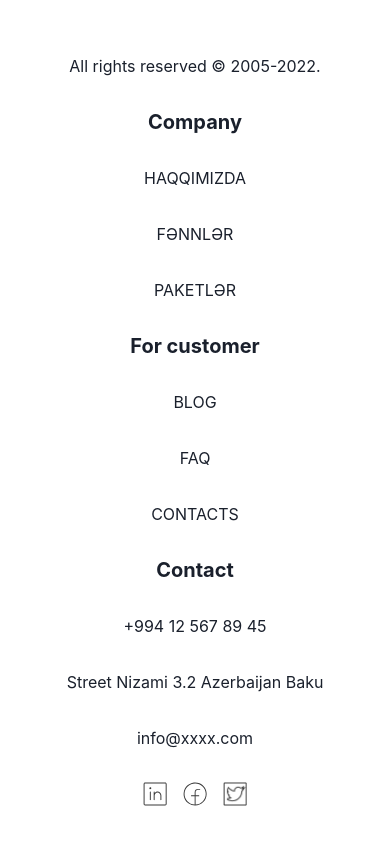
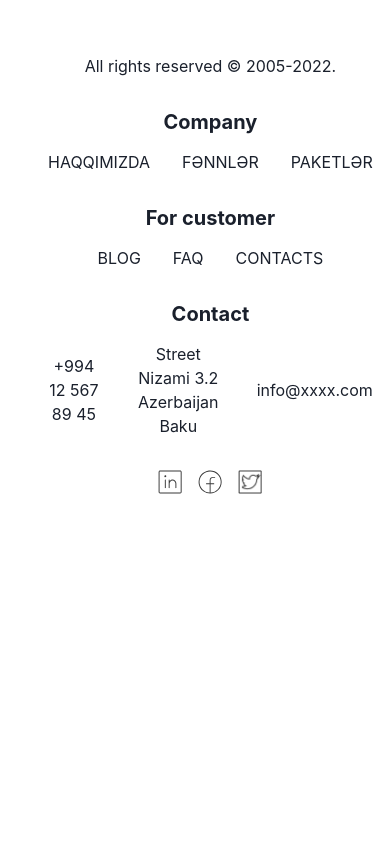
Before and after one commit to ccavad/edumetrics, a React (Vite) app: page / in a window 390 px wide. Shown: the part 4481-5325 px from the top of the page. After the commit the page ends 5139 px from the top, so only its background shows below. Built offline with nearby package versions, Linux system fonts and the light colour scheme; no server answers.

Commit message:
footer responsive

```diff
--- a/src/components/layout/Footer.jsx
+++ b/src/components/layout/Footer.jsx
@@ -18,6 +18,7 @@ function Footer() {
     <>
       <Flex
         width="100%"
+        direction={{ base: "column", md: "row" }} // Column on mobile, row on laptop
         justifyContent={{
           base: "center",
           md: "space-between",
@@ -29,6 +30,7 @@ function Footer() {
         p={4}
         mb="100px"
       >
+        {/* "All rights reserved" Section */}
         <Text
           minWidth="150px"
           textAlign={{
@@ -45,10 +47,18 @@ function Footer() {
           All rights reserved © 2005-2022.
         </Text>
 
+        {/* Company, For Customer, and Contact Lists */}
+        <Flex
+          direction={{ base: "column", md: "row" }} // Stack in column on mobile, side by side on laptop
+          justifyContent="center"
+          alignItems={{ base: "center", md: "flex-start" }}
+          gap={8} // Gap between the three lists
+          mb={{ base: 4, md: 0 }}
+          flexGrow={2}
+        >
           {/* Company List */}
           <UnorderedList
             minWidth="150px"
-          flexGrow={1}
             styleType="none"
             m={0}
             p={0}
@@ -56,12 +66,12 @@ function Footer() {
               base: "center",
               md: "left",
             }}
-          mb={{ base: 4, md: 0 }}
           >
-          <Heading as="h5" size="md" mb={8}>
+            <Heading as="h5" size="md" mb={4}>
               Company
             </Heading>
             <Stack
+              direction={{ base: "row", md: "column" }} // Side-by-side on mobile, stacked on laptop
               spacing="2rem"
               alignItems={{ base: "center", md: "flex-start" }}
             >
@@ -80,17 +90,19 @@ function Footer() {
           {/* For Customer List */}
           <UnorderedList
             minWidth="150px"
-          flexGrow={1}
             styleType="none"
             m={0}
             p={0}
-          textAlign={{ base: "center", md: "left" }}
-          mb={{ base: 4, md: 0 }}
+            textAlign={{
+              base: "center",
+              md: "left",
+            }}
           >
-          <Heading as="h5" size="md" mb={8}>
+            <Heading as="h5" size="md" mb={4}>
               For customer
             </Heading>
             <Stack
+              direction={{ base: "row", md: "column" }} // Side-by-side on mobile, stacked on laptop
               spacing="2rem"
               alignItems={{ base: "center", md: "flex-start" }}
             >
@@ -109,17 +121,19 @@ function Footer() {
           {/* Contact List */}
           <UnorderedList
             minWidth="150px"
-          flexGrow={1}
             styleType="none"
             m={0}
             p={0}
-          textAlign={{ base: "center", md: "left" }}
-          mb={{ base: 4, md: 0 }}
+            textAlign={{
+              base: "center",
+              md: "left",
+            }}
           >
-          <Heading as="h5" size="md" mb={8}>
+            <Heading as="h5" size="md" mb={4}>
               Contact
             </Heading>
             <Stack
+              direction={{ base: "row", md: "column" }} // Side-by-side on mobile, stacked on laptop
               spacing="2rem"
               alignItems={{ base: "center", md: "flex-start" }}
             >
@@ -128,6 +142,7 @@ function Footer() {
               <ListItem>info@xxxx.com</ListItem>
             </Stack>
           </UnorderedList>
+        </Flex>
 
         {/* Social Media Icons */}
         <Flex
@@ -138,7 +153,6 @@ function Footer() {
             md: "flex-end",
           }}
           alignItems="center"
-          alignSelf="flex-start"
           gap={4}
           mb={{ base: 4, md: 0 }}
         >
```
Lines whose indentation alone changed are shown as unchanged.
